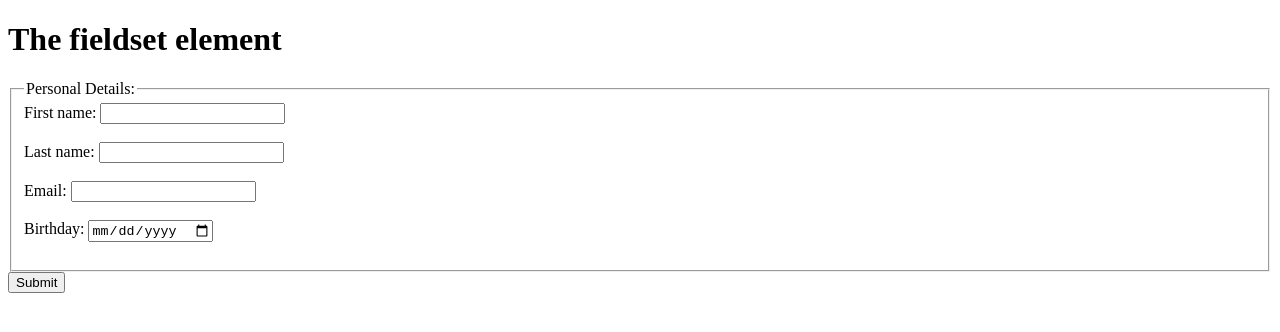
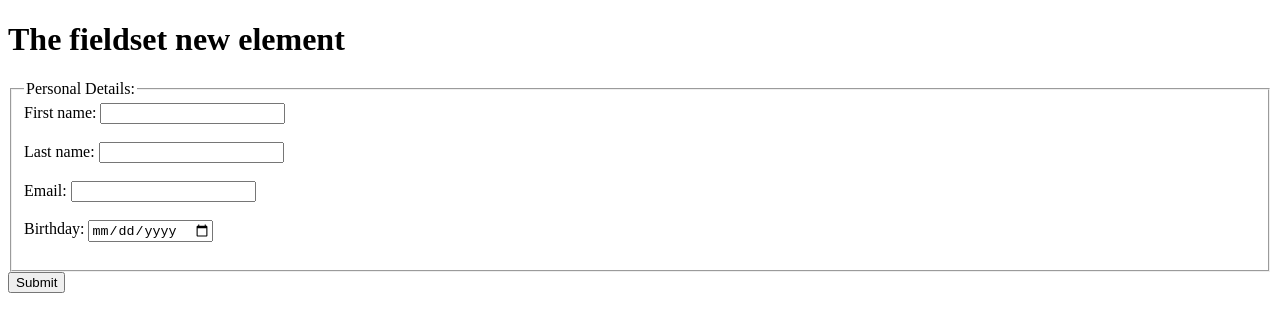
Before and after one commit to mladen-krstin/html-css-js-MT-osnove, a plain HTML site: page index2.html in a window 1280 px wide. Drawn offline with Linux system fonts and the light colour scheme.

Commit message:
Body h1 text added

```diff
--- a/index2.html
+++ b/index2.html
@@ -1,7 +1,7 @@
 <!DOCTYPE html>
 <html>
   <body>
-    <h1>The fieldset element</h1>
+    <h1>The fieldset new element</h1>
 
     <form>
       <fieldset form="user_regn" name="user_details">
```
